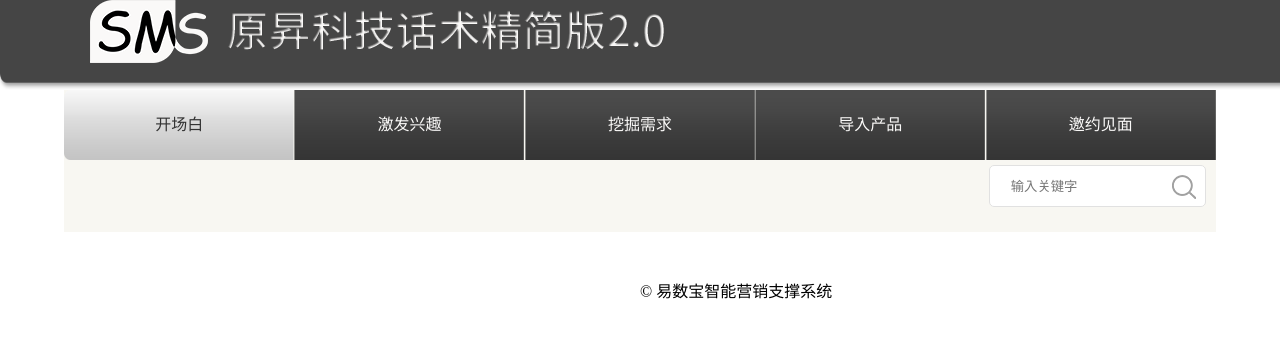
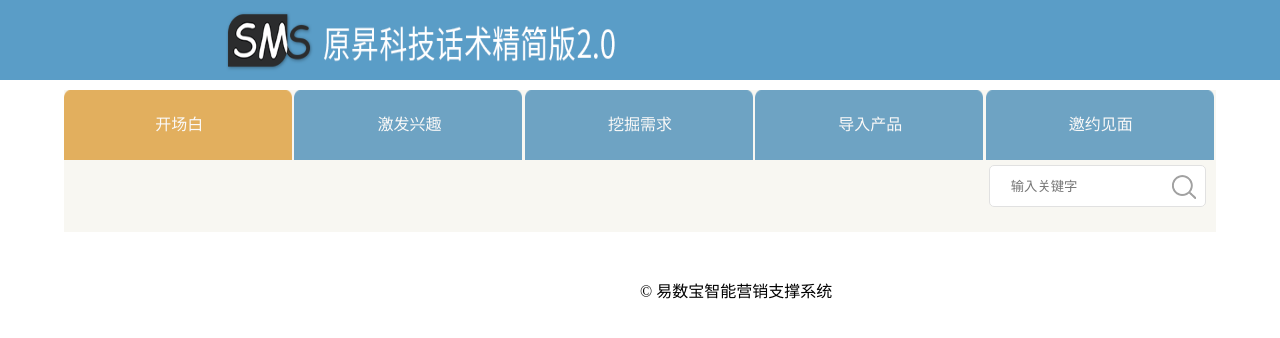
Before and after one commit to zhuoxiaojian/SemSupport, a Django app: template templates/speechcraftshow.html in a window 1280 px wide. Shown: the top 338 px of the page. Run offline with Django 3.2, Linux system fonts and the light colour scheme; the template is opened without the code that fills it, so the values that code supplies are empty; parts of the project's set-up code (start-up, migrations or seed data) failed here and were passed over.

Commit message:
优化与修复

```diff
--- a/static/css/speechcraftshow.css
+++ b/static/css/speechcraftshow.css
@@ -19,7 +19,7 @@
     width: 20%;
     float: left;
     background:url(../nisure/images/black.png) no-repeat;
-    background-size: 100% 100%;
+    background-size: 99% 100%;
     height: 70px;
     line-height: 70px;
     text-align: center;
@@ -37,8 +37,7 @@ ul,li{
 }
 .wrap_ul li.back{
     background:url(../nisure/images/gray.png) no-repeat;
-    background-size: 100% 100%;
-    color: #333;
+    background-size: 99% 100%;
 }
 #show{
     display: block;
@@ -54,7 +53,7 @@ ul,li{
     text-decoration:none
 }
 .active_page{
-    background:gray;
+    background:#E6AA64;
     color:white !important;
 }
 
@@ -66,13 +65,14 @@ ul,li{
 }
 
 .wrap_top{
-    width: 95%;
+    width: 100%;
     margin: 0 auto;
     min-width: 1000px;
     height: 90px;
-    background: url(../nisure/images/bg_top.png) no-repeat;
-    background-size: 100% 100%;
-    padding-left: 90px;
+}
+.wrap_top img{
+    width: 100%;
+    height: 80px;
 }
 .show-border{
     width: 100%;
```
Also changed, not shown: static/nisure/images/black.png, static/nisure/images/gray.png, static/nisure/images/top_logo.png.
